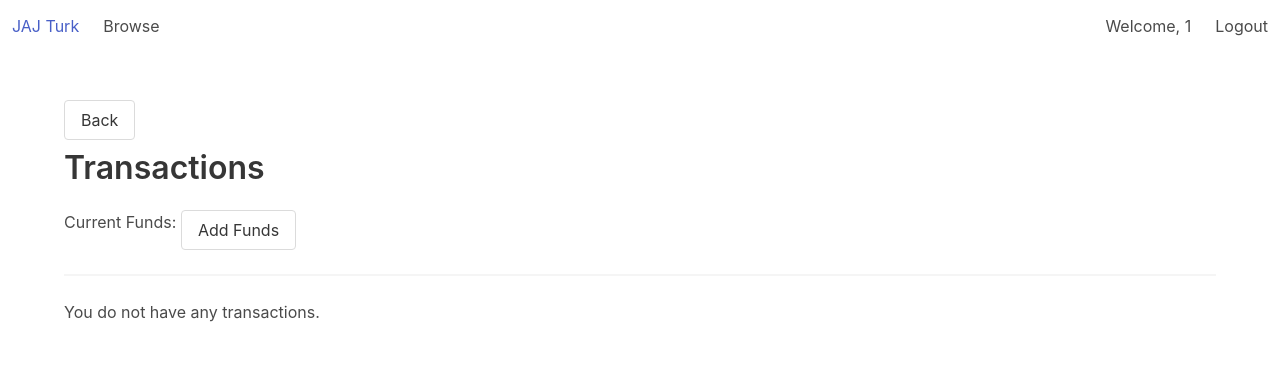
After one commit to ahalyasanjiv/turkSystem, a Flask app: page /dashboard/transactions in a window 1280 px wide. The commit adds this page. Shown: the top 371 px of the page. Run offline with Flask 2, Linux system fonts and the light colour scheme; the visitor is signed in with stand-in values (Sample User, id 1); some libraries are stand-ins or nearby versions.

Commit message:
transaction page

```diff
--- a/routes.py
+++ b/routes.py
@@ -63,29 +63,39 @@ def dashboard():
 
 @app.route("/dashboard/projects")
 def my_projects():
-    user_type = User.get_user_info(session['username'])['type_of_user']
-    current = list(Demand.get_info(x) for x in Demand.get_current_projects(session['username']))
-    mid = []
-    completed = []
-    if user_type == "developer":
-        bids_by_username = Bid.get_bids_by_username(session['username'])
-        temp = []
+    if 'username' in session:
+        user_type = User.get_user_info(session['username'])['type_of_user']
+        current = list(Demand.get_info(x) for x in Demand.get_current_projects(session['username']))
+        mid = []
+        completed = []
+        if user_type == "developer":
+            bids_by_username = Bid.get_bids_by_username(session['username'])
+            temp = []
 
-        for i in bids_by_username:
-            info = Bid.get_info(i)['demand_id']
-            if info not in temp:
-                temp.append(info)
+            for i in bids_by_username:
+                info = Bid.get_info(i)['demand_id']
+                if info not in temp:
+                    temp.append(info)
 
-        mid = list(Demand.get_info(y) for y in temp)
-        completed = list(Demand.get_info(x) for x in Developer.get_past_projects(session['username']))
+            mid = list(Demand.get_info(y) for y in temp)
+            completed = list(Demand.get_info(x) for x in Developer.get_past_projects(session['username']))
+        else:
+            temp = (Demand.get_info(x) for x in Demand.get_filtered_demands(None, None, session['username'], None, None, None, True))
+            for demand in temp:
+                if demand['chosen_developer_username'] is np.nan:
+                    mid.append(demand)
+            completed = list(Demand.get_info(x) for x in Client.get_past_projects(session['username']))
+
+        return render_template("myProjects.html", user_type = user_type, current=current, mid=mid, completed=completed)
     else:
-        temp = (Demand.get_info(x) for x in Demand.get_filtered_demands(None, None, session['username'], None, None, None, True))
-        for demand in temp:
-            if demand['chosen_developer_username'] is np.nan:
-                mid.append(demand)
-        completed = list(Demand.get_info(x) for x in Client.get_past_projects(session['username']))
+        return redirect(url_for('login'))
 
-    return render_template("myProjects.html", user_type = user_type, current=current, mid=mid, completed=completed)
+@app.route("/dashboard/transactions")
+def view_transactions():
+    if 'username' not in session:
+        return redirect(url_for('login'))
+    else:
+        return render_template("myTransactions.html")
 
 @app.route("/dashboard/notifications")
 def view_notifications():
--- /dev/null
+++ b/templates/myTransactions.html
@@ -0,0 +1,31 @@
+{% extends "base.html" %}
+
+{% block content %}
+<section class="section">
+	<div class="container">
+		<a href="/dashboard" class="button" style="margin-bottom:10px">Back</a>
+		<h2 class="title" id="current">Transactions</h2>
+		<p>Current Funds: <a href="/dashboard/transactions/add" class="button">Add Funds</a> </p>
+		<hr>
+		{% if not current %}
+		<p>You do not have any transactions.</p>
+		{% endif %}
+		{% for demand in current%}
+		<article class="media notification">
+		  <div class="media-content">
+		    <div class="content">
+		      <p>
+		        <a href="{{ demand.link_to_demand }}"><strong>{{ demand.title }}</strong></a> <small>Posted by <a href="{{ demand.link_to_client }}">@{{ demand.client_username }}</a> on {{ demand.date_posted }}</small>
+		        <br>
+		        <br>
+		        <small>Deadline: {{ demand.submission_deadline}}</small>
+		      </p>
+		    </div>
+		  </div>
+		</article>
+		{% endfor %}
+
+
+	</div> <!-- container -->
+</section>
+{% endblock %}
```
Also changed, not shown: models.py (+6 -4 lines), templates/dashboard.html (+7 -1 lines).
